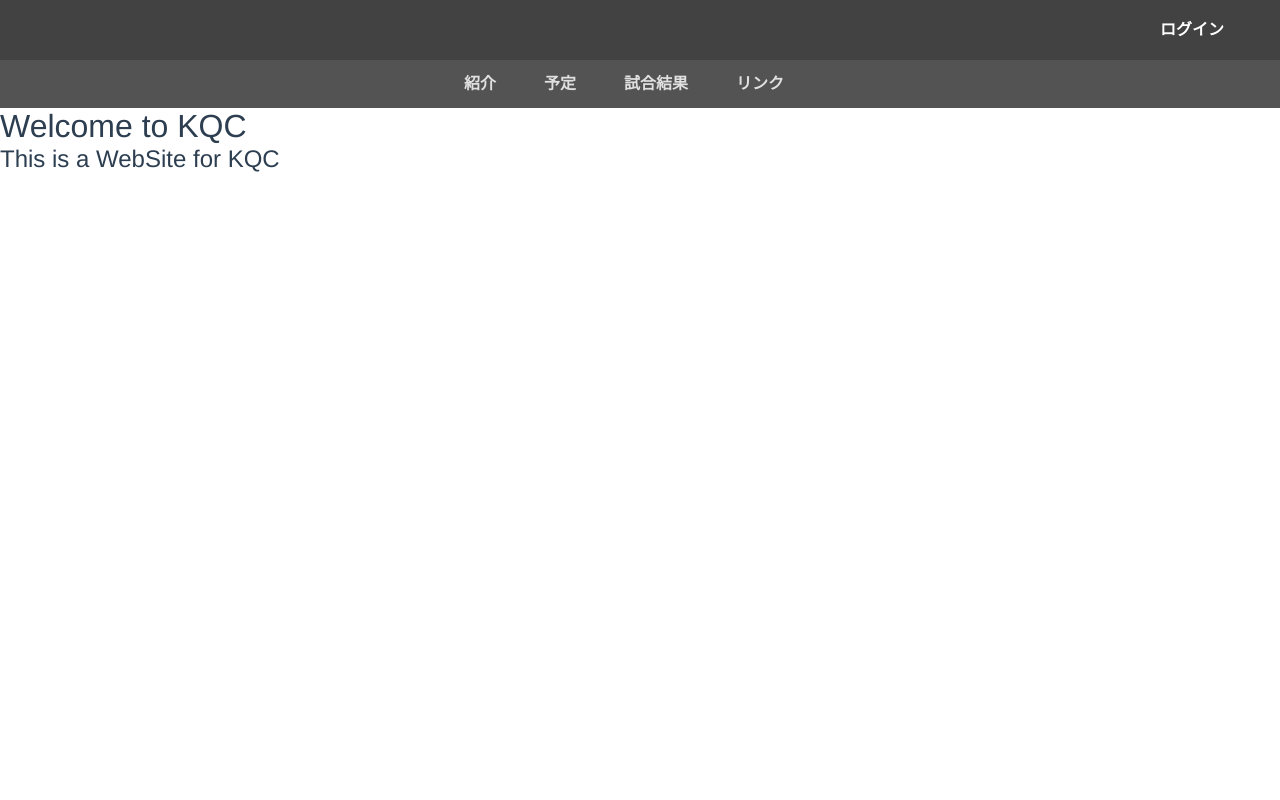
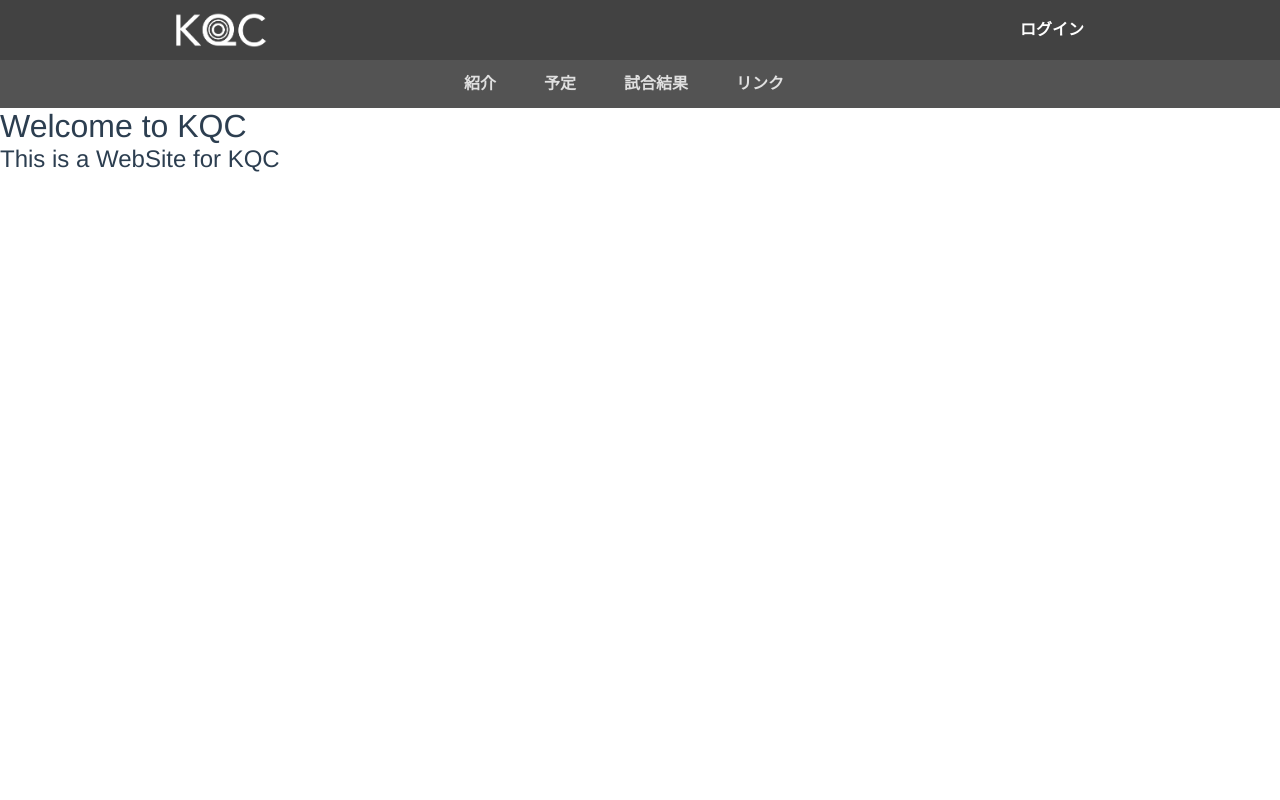
Before and after one commit to berry1211/kqc-web, a Vue app: page /members/kqc-times in a window 1280 px wide. Shown: the top 800 px of the page. Built offline with nearby package versions, Linux system fonts and the light colour scheme.

Commit message:
add logo on Header.vue

```diff
--- a/src/components/common/Header.vue
+++ b/src/components/common/Header.vue
@@ -1,6 +1,9 @@
 <template>
   <div id="header">
     <div class="header-content-wrapper">
+      <div class="logo-wrapper">
+        <img src="../../assets/kqc.png" height="36px"/>
+      </div>
       <div class="login-button-wrapper">
         <router-link to="/members" class="header-login">ログイン</router-link>
       </div>
@@ -34,7 +37,6 @@ h1, h2 {
     font-weight: bold;
   }
   .header-content-wrapper{
-    height: inherit;
   }
   .login-button-wrapper{
     width: 80px;
@@ -51,6 +53,16 @@ h1, h2 {
 }
 
 @media screen and (min-width: 480px) {
+  .header-content-wrapper{
+    width: 960px;
+    margin-left: auto;
+    margin-right: auto;
+  }
+  .logo-wrapper{
+    line-height: 36px;
+    padding: 12px;
+    float: left;
+  }
   .header-login{
     width: 120px;
     margin-right: 0px;
@@ -62,7 +74,6 @@ h1, h2 {
   .login-button-wrapper{
     width: 100px;
     margin-left: auto;
-    margin-right: 20px;
     line-height: 60px;
   }
   #header{
```
Also changed, not shown: 1 other file (tests, documents, lock files or other folders).
